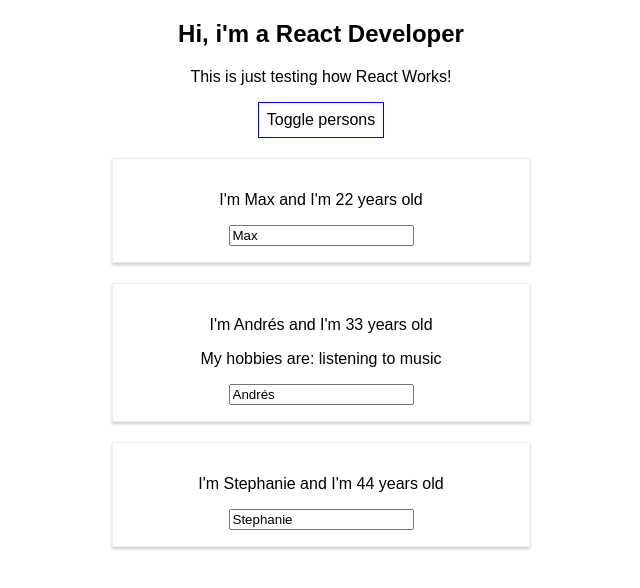
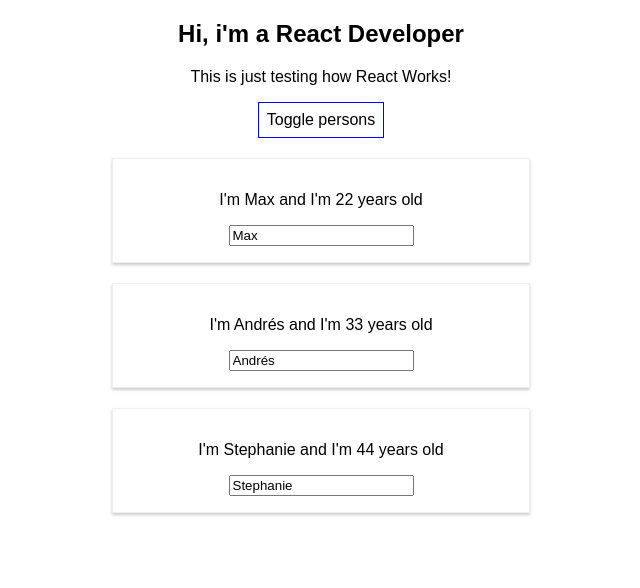
Before and after one commit to pateroski/react-concepts, a React (Create React App) app: page / in a window 1280 px wide. Both pictures are taken after a click on the button "Toggle persons". Shown: the top 588 px of the page, without its empty margins (319-959 px from the left). Built offline with nearby package versions, Linux system fonts and the light colour scheme.

Commit message:
[feat] create content dinamically from state with map and taking care of key property of each compoment

```diff
--- a/src/App.js
+++ b/src/App.js
@@ -16,20 +16,22 @@ class App extends Component {
   //fetch content
   state = {
     persons: [
-      {name: 'Max', age: 22 },
-      {name: 'Andrés', age: 33 },
-      {name: 'Stephanie', age: 44 }
+      {id: 'firstOne', name: 'Max', age: 22 },
+      {id: 'secondOne', name: 'Andrés', age: 33 },
+      {id: 'thirdOne', name: 'Stephanie', age: 44 }
     ],
     showPersons: false
   }
-  switchNameHandler = (newValue) => {
-    this.setState({
-      persons: [
-        { name: 'Programmer1', age: 66 },
-        { name: 'Programmer2', age: 33 },
-        { name: newValue, age: 17 }
-      ]
-    })
+
+  deletePersonHandler = (personIndex) => {
+    /**
+     * State should never be modified and Objects and arrays are
+     * referenced types, so that's not the way
+     * const persons = this.state.persons;
+     */
+    const persons = [...this.state.persons];
+    persons.splice(personIndex, 1);
+    this.setState({persons: persons})
   }
 
   nameChangedHandler = (event) => {
@@ -74,23 +76,22 @@ class App extends Component {
     if (this.state.showPersons) {
       persons = (
         <section>
-          <Person
-            name={this.state.persons[0].name}
-            years={this.state.persons[0].age}
-            //Not a good idea
-            click={() => this.switchNameHandler('programmerPi')} />
-          <Person
-            name={this.state.persons[1].name}
-            years={this.state.persons[1].age}
-            //Passing method references between parent-child
-            click={this.switchNameHandler.bind(this, 'programmerZ')}
-            changed={this.nameChangedHandler}>
-            My hobbies are: listening to music
-            </Person>
-          <Person
-            name={this.state.persons[2].name}
-            years={this.state.persons[2].age}
-            click={this.switchNameHandler.bind(this, 'programmerY')} />
+          {this.state.persons.map((person, index) => {
+            return (
+              <Person
+                click={this.deletePersonHandler.bind(this, index)}
+                name={person.name}
+                years={person.age}
+                /**
+                 * This key property is created by React for every component
+                 * in order to control which element should be updated in the
+                 * virtualDom.
+                 * Important!: never use index from map, anti-pattern, it could
+                 * change
+                 */
+                key={person.id}/>
+            )
+          })}
         </section>
       );
     }
```
